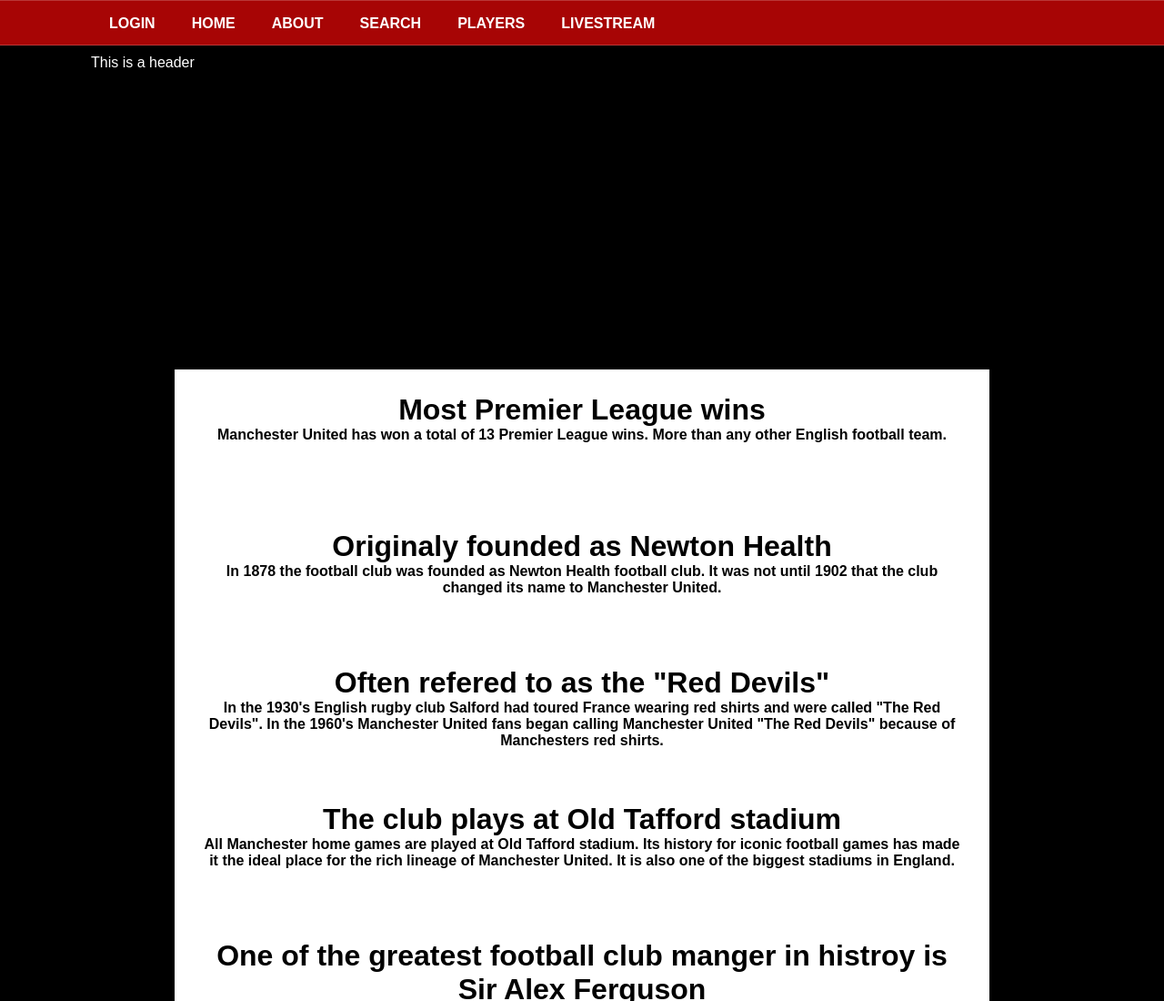
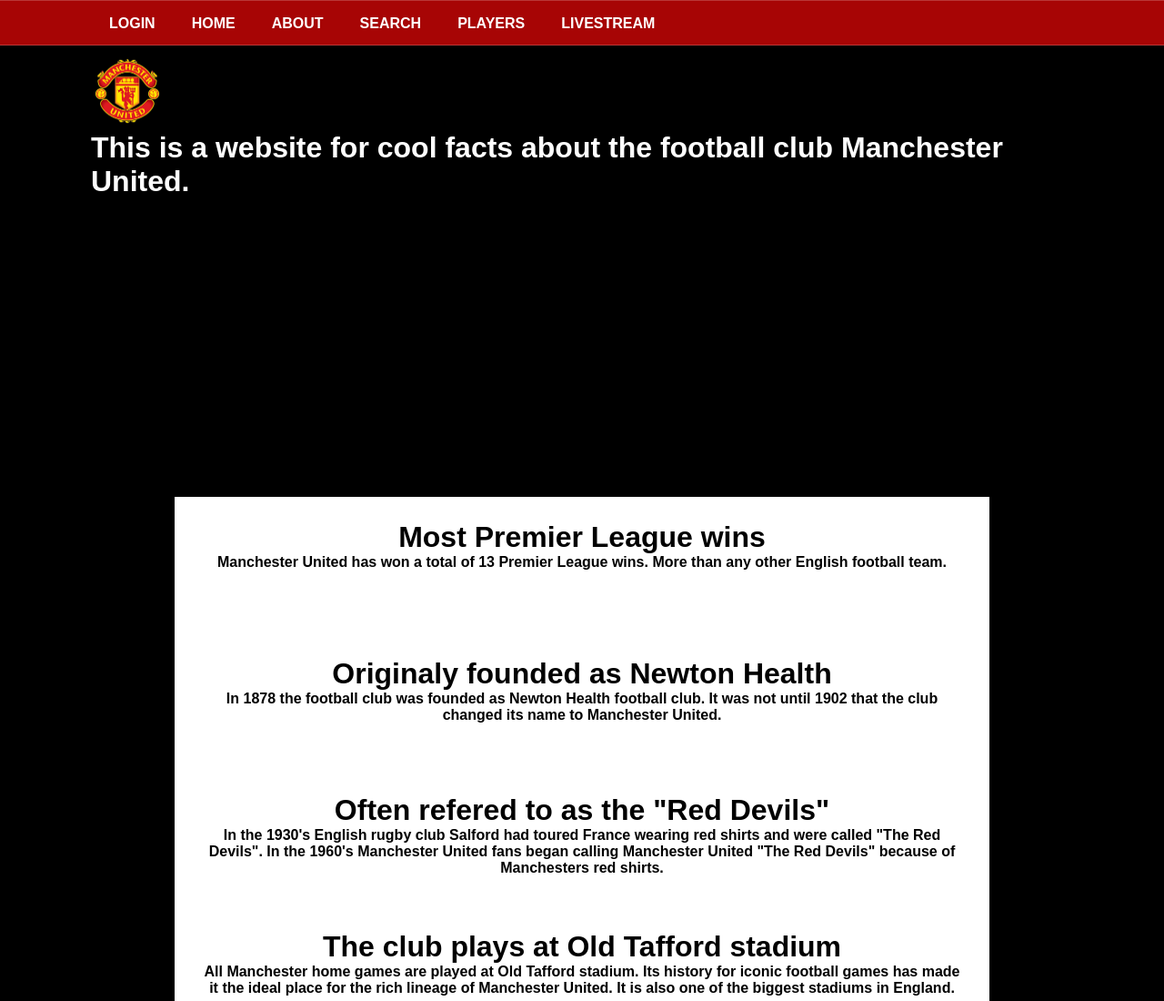
Before and after one commit to Vyn99/cis-317-project-1, a plain HTML site: page index.html in a window 1280 px wide. Shown: the top 1100 px of the page at 91% size. Drawn offline with Linux system fonts and the light colour scheme.

Commit message:
Update index.html
Added updated header

```diff
--- a/index.html
+++ b/index.html
@@ -27,7 +27,16 @@
 
     </nav>
 
-    <header>This is a header</header>
+    <header>
+
+      <div class="header_logo">
+        <img class="header_image" src="images/emblem.png"
+         alt="Mannchester United Emblem" width="80" height="80"/>
+      </div>
+
+      <h1>This is a website for cool facts about the football club Manchester United.</h1>
+
+    </header>
 
   </body>
 
```
